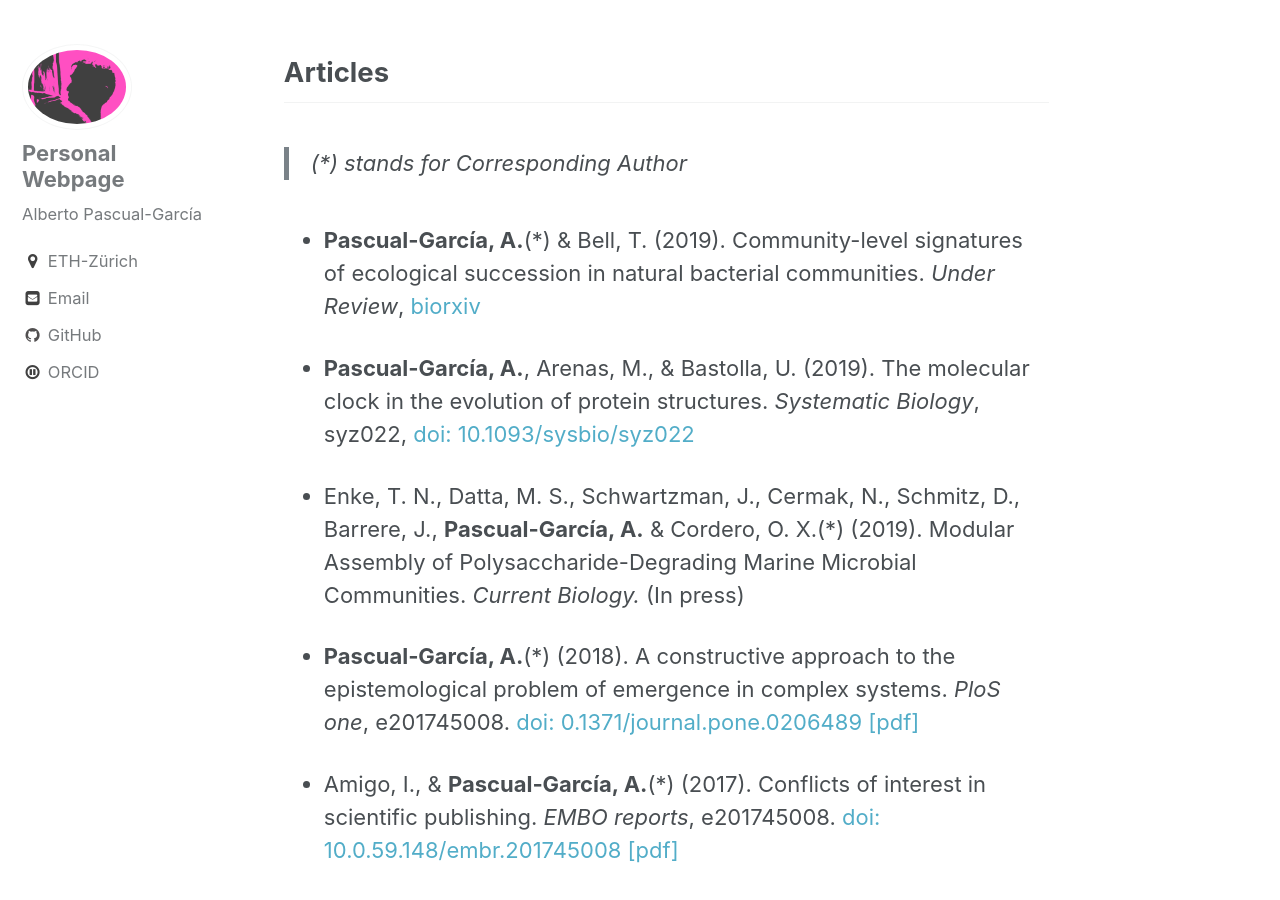
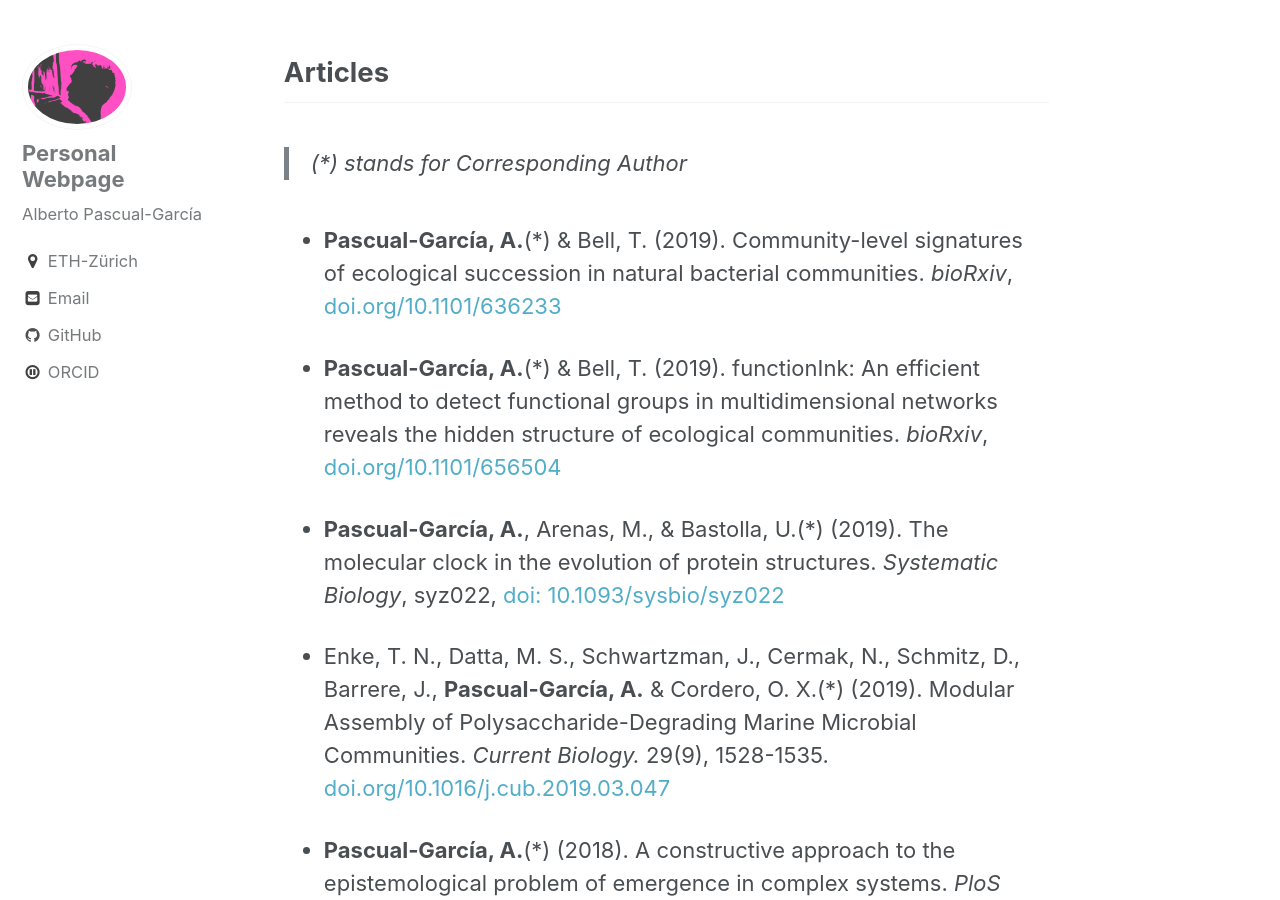
Before and after one commit to apascualgarcia/apascualgarcia.github.io, a Jekyll site: the page built from _pages/Publications.md, in a window 1280 px wide and 900 px high, scrolled down 195 px. Built offline with Jekyll 4.4.1, drawn with Linux system fonts in a browser that asks for light colours; some of the changed text lies outside the part shown.

Commit message:
corrected some formats, added biorxiv link missing

```diff
--- a/_pages/Publications.md
+++ b/_pages/Publications.md
@@ -11,11 +11,13 @@ permalink: /_pages/Publications/
 ## Articles
 > (*) stands for Corresponding Author
 
-* **Pascual-García, A.**(*) & Bell, T. (2019). Community-level signatures of ecological succession in natural bacterial communities. _Under Review_, [biorxiv](https://doi.org/10.1101/636233)
+* **Pascual-García, A.**(*) & Bell, T. (2019). Community-level signatures of ecological succession in natural bacterial communities. _bioRxiv_, [doi.org/10.1101/636233](https://www.biorxiv.org/content/10.1101/636233v1)
 
-* **Pascual-García, A.**, Arenas, M., & Bastolla, U. (2019). The molecular clock in the evolution of protein structures. _Systematic Biology_, syz022, [doi: 10.1093/sysbio/syz022](https://doi.org/10.1093/sysbio/syz022)
+* **Pascual-García, A.**(*) & Bell, T. (2019). functionInk: An efficient method to detect functional groups in multidimensional networks reveals the hidden structure of ecological communities. _bioRxiv_, [doi.org/10.1101/656504](https://www.biorxiv.org/content/10.1101/656504v1)
 
-* Enke, T. N., Datta, M. S., Schwartzman, J., Cermak, N., Schmitz, D., Barrere, J., **Pascual-García, A.** & Cordero, O. X.(*) (2019). Modular Assembly of Polysaccharide-Degrading Marine Microbial Communities. _Current Biology._ (In press)
+* **Pascual-García, A.**, Arenas, M., & Bastolla, U.(*) (2019). The molecular clock in the evolution of protein structures. _Systematic Biology_, syz022, [doi: 10.1093/sysbio/syz022](https://doi.org/10.1093/sysbio/syz022)
+
+* Enke, T. N., Datta, M. S., Schwartzman, J., Cermak, N., Schmitz, D., Barrere, J., **Pascual-García, A.** & Cordero, O. X.(*) (2019). Modular Assembly of Polysaccharide-Degrading Marine Microbial Communities. _Current Biology._ 29(9), 1528-1535. [doi.org/10.1016/j.cub.2019.03.047](https://doi.org/10.1016/j.cub.2019.03.047)
 
 * **Pascual‐García, A.**(*) (2018). A constructive approach to the epistemological problem of emergence in complex systems.  _PloS one_, e201745008. [doi: 0.1371/journal.pone.0206489](https://doi.org/10.1371/journal.pone.0206489)
  [[pdf]](/assets/articles/Pascual-Garcia_EmergenceComplexSystems_PloSone_2018.pdf)
@@ -92,7 +94,7 @@ permalink: /_pages/Publications/
 
 * **Pascual-García, A.**(*) A topological approach to the problem of emergence in complex systems. (2016) _Under review._ [arXiv:1610.02448](https://arxiv.org/abs/1610.02448)
 
-* **Pascual-García, A.** and Bastolla, U.(*) (2016) Effective competition determines the structural stability of model ecosystems _Under review_
+ [* **Pascual-García, A.** and Bastolla, U.(*) (2016) Effective competition determines the structural stability of model ecosystems _Under review_]: #
 
 * **Pascual-García, A.**, Ferrera A., and Bastolla, U. (*)  Does mutualism hinders biodiversity? (2014) (comment to James et al. Nature 2012, 487, 227--230.) [arXiv:1409.1683](https://arxiv.org/abs/1409.1683)
 
```
